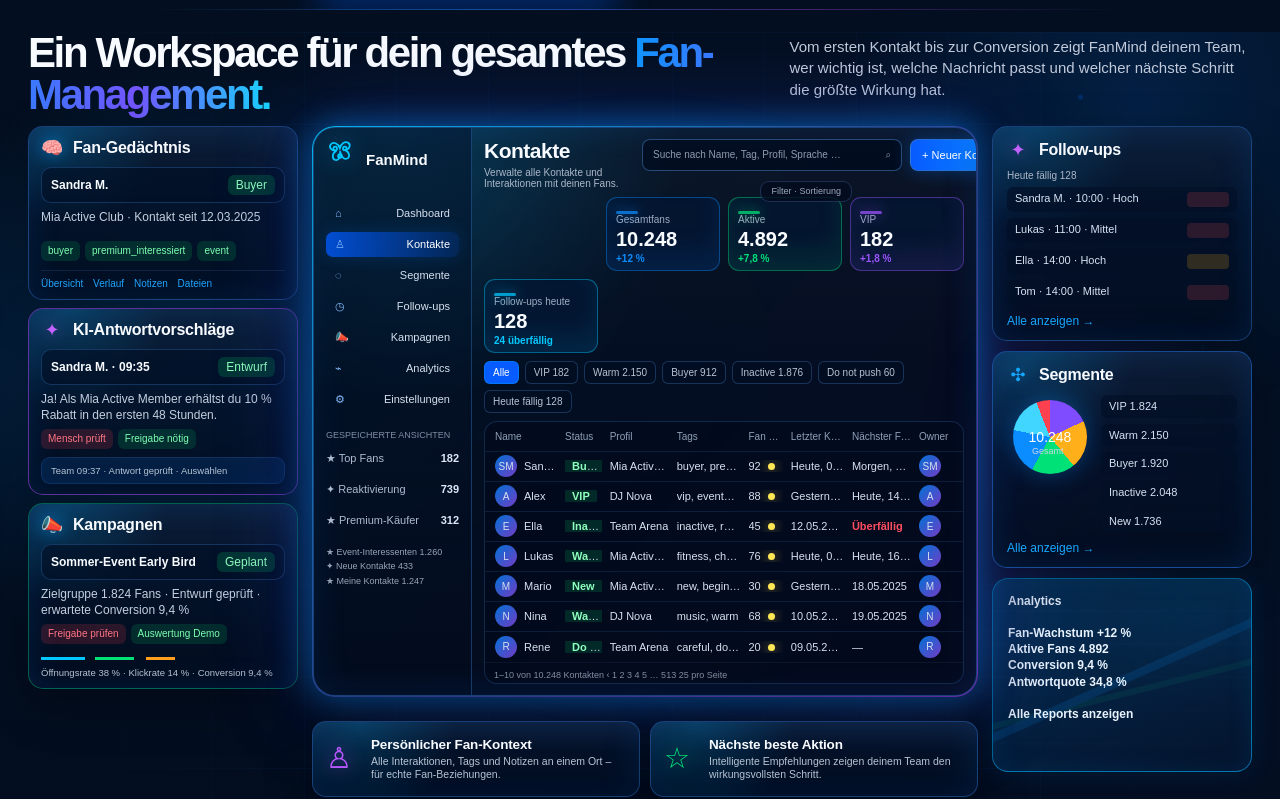
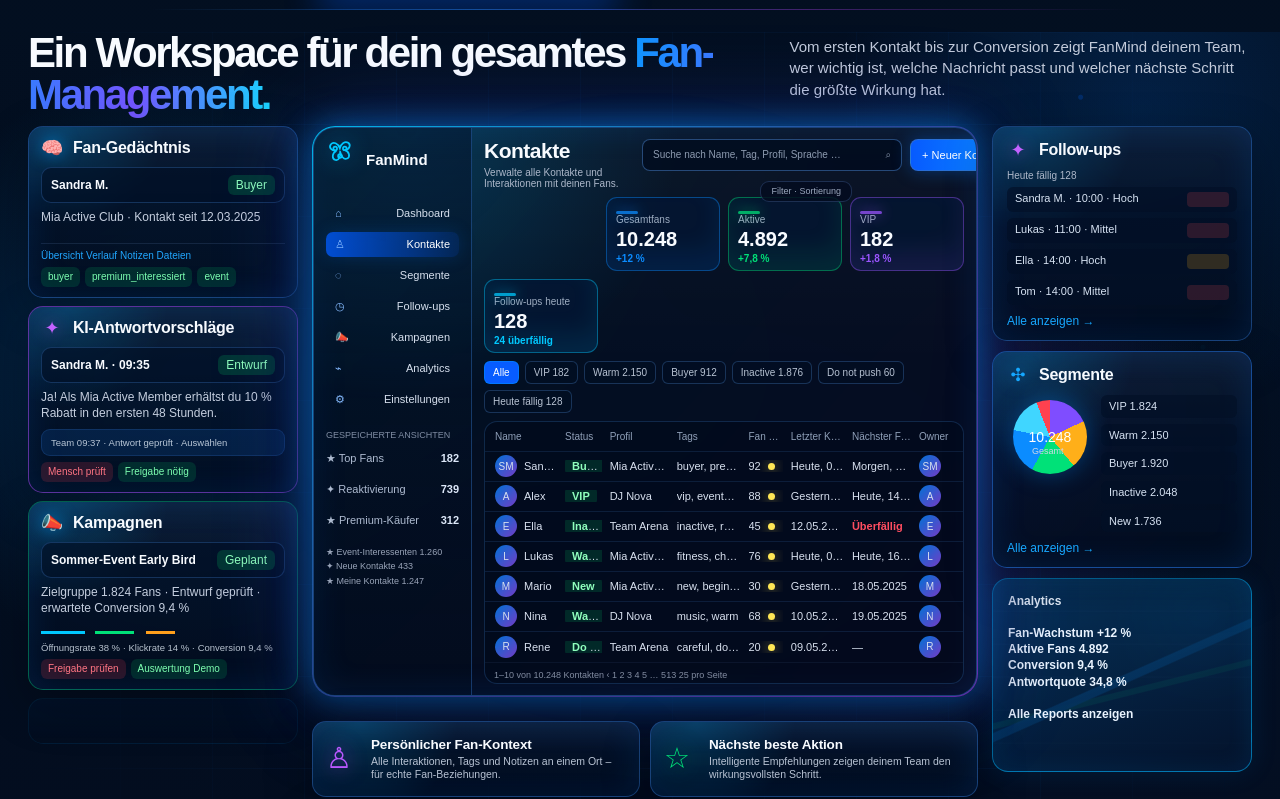
Before and after one commit to Bernds-tech/FanMind, a Next.js app: page /landing-v2 in a window 1280 px wide. Shown: the part 2431-3230 px from the top of the page. Built offline with nearby package versions, Linux system fonts and the light colour scheme.

Commit message:
Polish showcase details after visual review

```diff
--- a/src/app/landing-v2-product-showcase-final.css
+++ b/src/app/landing-v2-product-showcase-final.css
@@ -103,23 +103,57 @@
   border-top: 1px solid rgba(130, 185, 255, 0.07);
 }
 
+/* Left side cards: order and density now closer to the reference modules. */
 #showcase [class*="showcaseMiniCard"] {
   position: relative !important;
+  display: flex !important;
+  flex-direction: column !important;
+}
+
+#showcase [class*="showcaseMiniCard"] [class*="showcaseMiniTitle"] {
+  order: 1;
+}
+
+#showcase [class*="showcaseMiniCard"] [class*="miniContactLine"] {
+  order: 2;
+}
+
+#showcase [class*="showcaseMiniCard"] p {
+  order: 3;
+}
+
+#showcase [class*="showcaseMiniCard"] [class*="showcaseTags"] {
+  order: 5;
+}
+
+#showcase [class*="showcaseMiniCard"][data-variant="0"] {
+  min-height: 150px !important;
+}
+
+#showcase [class*="showcaseMiniCard"][data-variant="1"] {
+  min-height: 156px !important;
+}
+
+#showcase [class*="showcaseMiniCard"][data-variant="2"] {
+  min-height: 166px !important;
 }
 
 #showcase [class*="showcaseMiniCard"][data-variant="0"]::after {
-  content: "Übersicht   Verlauf   Notizen   Dateien";
-  display: block;
-  margin-top: 9px;
-  padding-top: 7px;
+  order: 4;
+  content: "Übersicht    Verlauf    Notizen    Dateien";
+  display: flex;
+  gap: 10px;
+  margin-top: 8px;
+  padding: 7px 0 0;
   border-top: 1px solid rgba(140, 190, 255, 0.12);
   color: #21a7ff;
   font-size: 10px;
-  word-spacing: 7px;
+  line-height: 1;
 }
 
 #showcase [class*="showcaseMiniCard"][data-variant="1"]::after {
-  content: "Team 09:37  ·  Antwort geprüft  ·  Auswählen";
+  order: 4;
+  content: "Team 09:37   ·   Antwort geprüft   ·   Auswählen";
   display: block;
   margin-top: 8px;
   padding: 7px 9px;
@@ -131,17 +165,18 @@
 }
 
 #showcase [class*="showcaseMiniCard"][data-variant="2"]::after {
+  order: 4;
   content: "Öffnungsrate 38 %  ·  Klickrate 14 %  ·  Conversion 9,4 %";
   display: block;
-  margin-top: 8px;
-  padding-top: 15px;
+  margin-top: 9px;
+  padding-top: 17px;
   color: rgba(235, 245, 255, 0.78);
   font-size: 9.5px;
   background:
     linear-gradient(92deg, #00c8ff 0 18%, transparent 18% 22%, #00e178 22% 38%, transparent 38% 43%, #ff9f1c 43% 55%, transparent 55%);
   background-size: 100% 3px;
   background-repeat: no-repeat;
-  background-position: left 5px;
+  background-position: left 6px;
 }
 
 #showcase > div:nth-of-type(3) > div:nth-child(2) > div:first-child > div > div > div:nth-child(2),
@@ -220,6 +255,17 @@
     0 0 28px rgba(0, 145, 255, 0.1);
 }
 
+/* Balance the row under the left cards: no accidental empty visual hole. */
+#showcase > div:nth-of-type(3) > div:first-child::after {
+  content: "";
+  display: block;
+  min-height: 44px;
+  border-radius: 15px;
+  border: 1px solid rgba(0, 180, 255, 0.1);
+  background: linear-gradient(180deg, rgba(0, 120, 255, 0.05), transparent);
+  opacity: 0.75;
+}
+
 #showcase > div:nth-of-type(4) {
   position: relative !important;
   z-index: 5 !important;
@@ -257,6 +303,10 @@
     padding-bottom: 54px !important;
   }
 
+  #showcase > div:nth-of-type(3) > div:first-child::after {
+    display: none;
+  }
+
   #showcase > div:nth-of-type(3) > div:nth-child(2) > div:nth-child(2),
   #showcase > div:nth-of-type(4) {
     margin-top: 12px !important;
```
